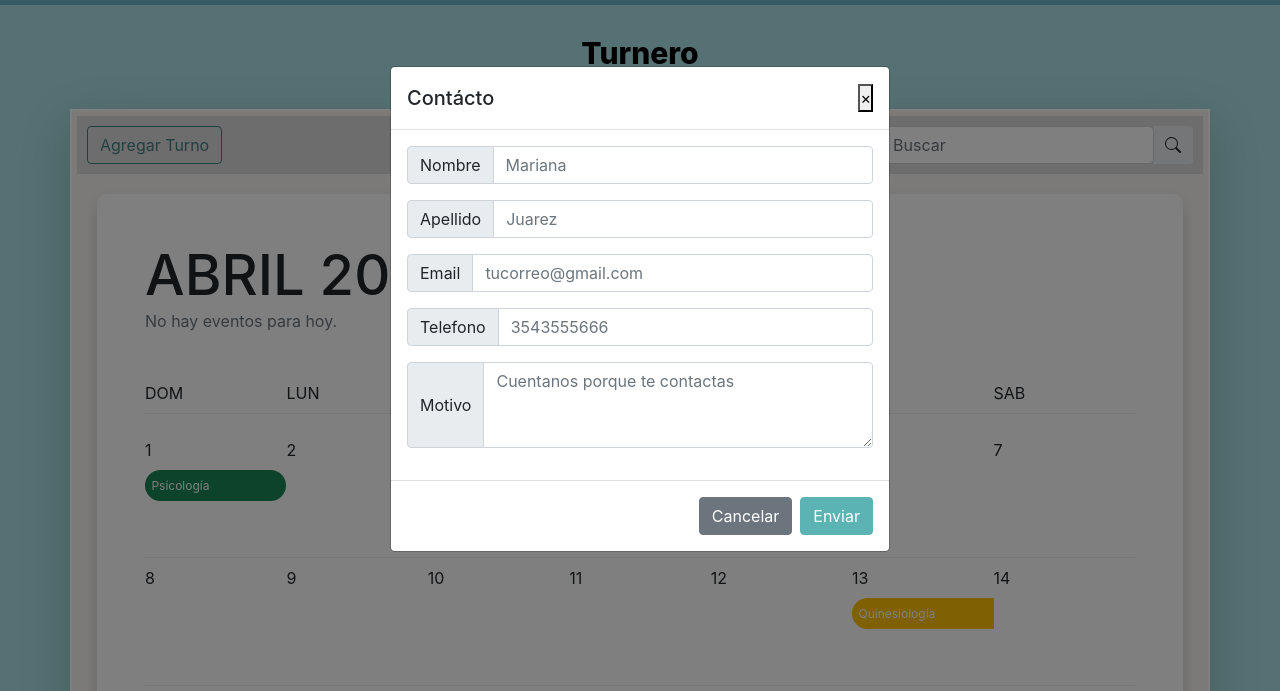
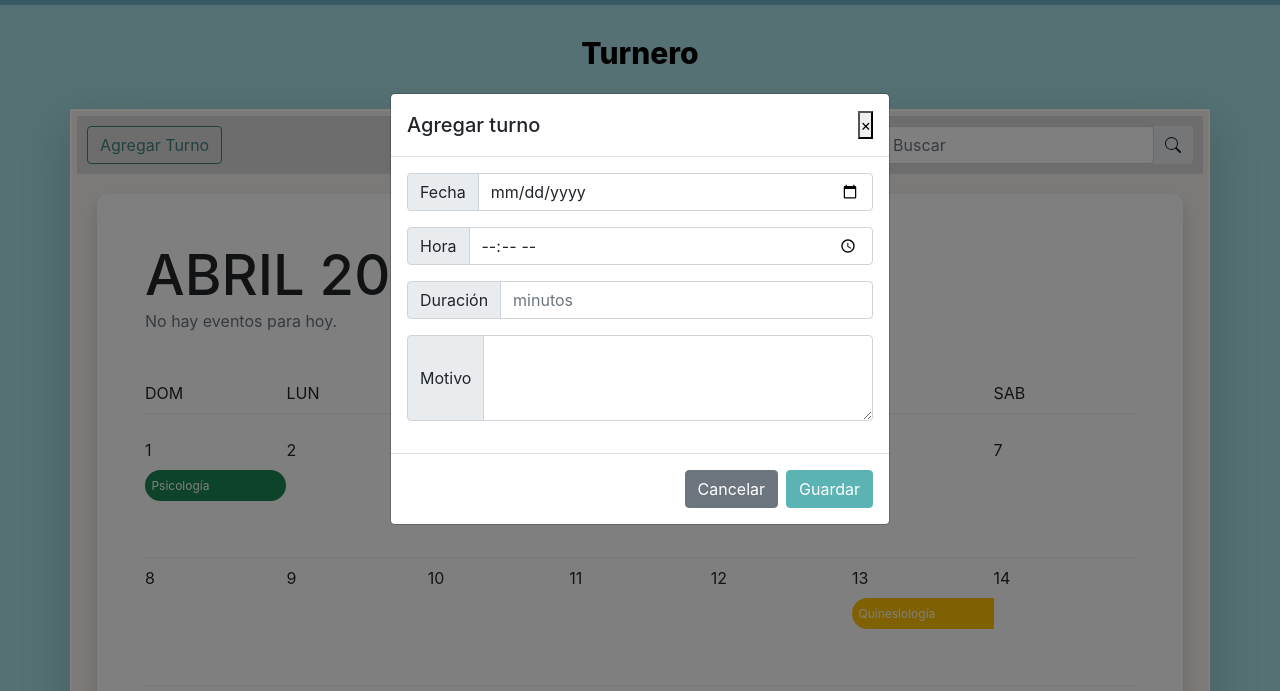
Before and after one commit to MateoGJ/Proyecto-Coderhouse, a website: page Turnero.html in a window 1280 px wide. Both pictures are taken after a click on the link "Agregar Turno". Shown: the part 91-782 px from the top of the page. Drawn offline with nearby package versions, Linux system fonts and the light colour scheme; files that its build step writes are made by us from their sources.

Commit message:
4ta entrega

```diff
--- a/Turnero.html
+++ b/Turnero.html
@@ -104,9 +104,9 @@
       <div class="menu-table">
         <div>
           <a href="" class="agregar btn btn-outline-info" data-toggle="modal"
-            data-target="#exampleModalCentered">Agregar Turno</a>
+            data-target="#agregar-turno">Agregar Turno</a>
         </div>
-        <div class="modal" id="exampleModalCentered" tabindex="-1" role="dialog"
+        <div class="modal" id="agregar-turno" tabindex="-1" role="dialog"
           aria-labelledby="exampleModalCenteredLabel" aria-hidden="true">
           <div class="modal-dialog modal-dialog-centered" role="document">
             <div class="modal-content">
```
